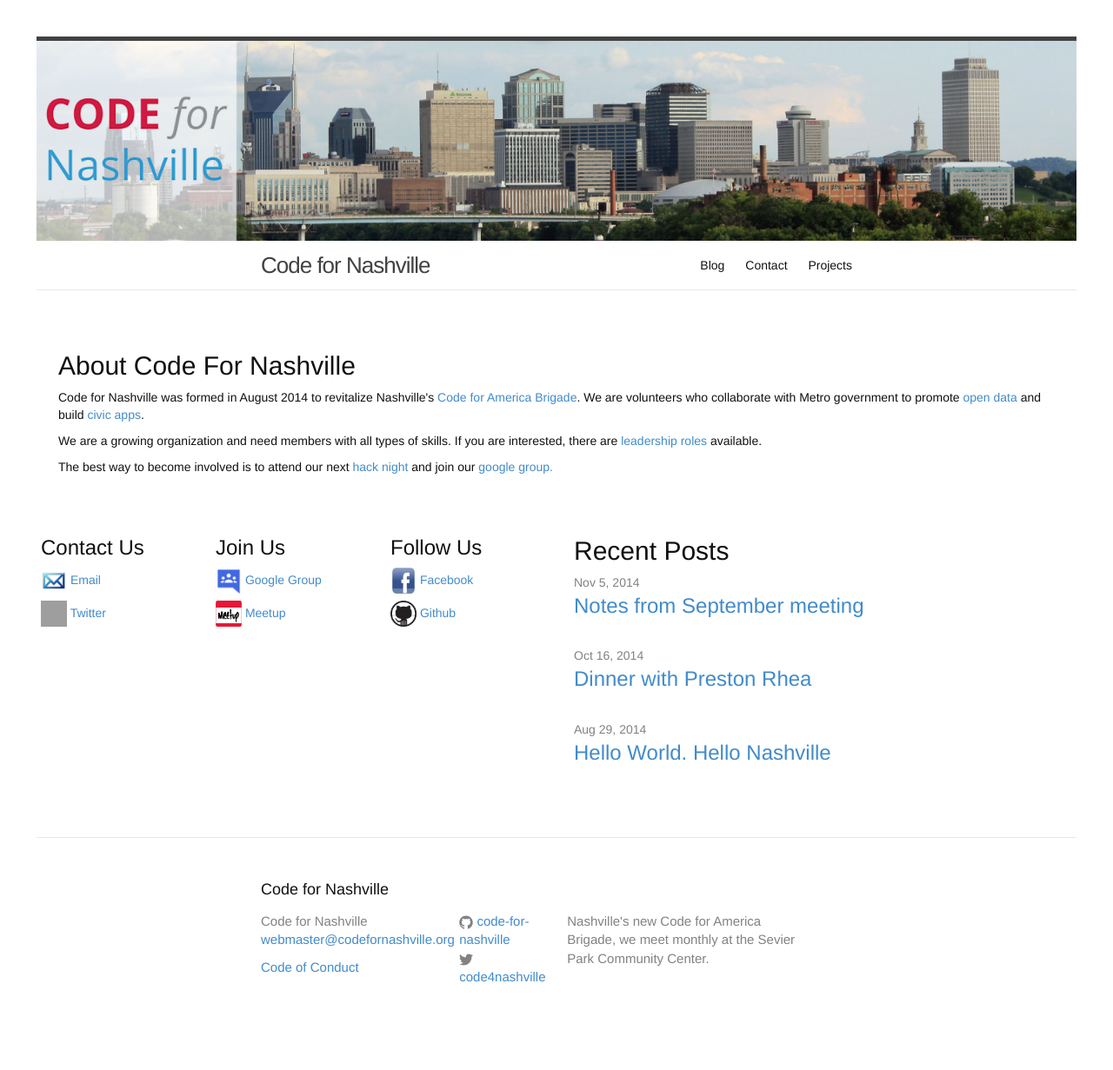
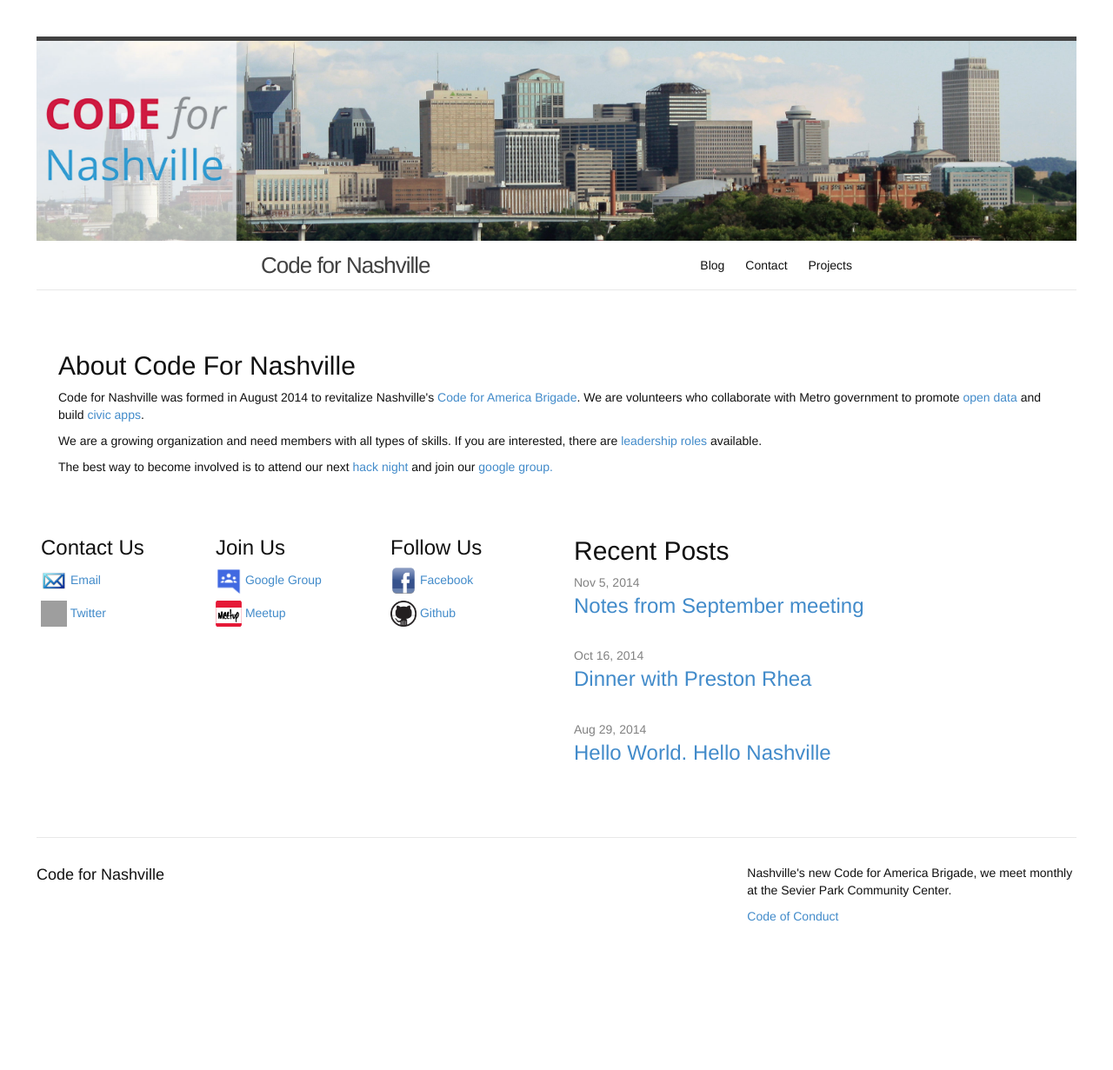
Before and after one commit to code-for-nashville/code-for-nashville.github.io, a Jekyll site: the page built from index.html, in a window 1280 px wide. Shown: the whole page at 87% size. Built offline with Jekyll 4.4.1, drawn with Linux system fonts in a browser that asks for light colours; nearby versions of some CDN libraries; after the commit the page ends 1146 px from its top, so only the background shows below that; grey boxes are pictures that could not be loaded.

Commit message:
Footer adjustments
Removed redundant contact information and opened up footer.

```diff
--- a/_includes/footer.html
+++ b/_includes/footer.html
@@ -1,59 +1,15 @@
   <footer class="site-footer">
 
-    <div class="wrapper">
-
-      <h2 class="footer-heading">{{ site.title }}</h2>
-
-      <div class="footer-col-wrapper">
-        <div class="footer-col  footer-col-1">
-          <ul class="contact-list">
-            <li>{{ site.title }}</li>
-            <li><a href="mailto:{{ site.email }}">{{ site.email }}</a></li>
-          </ul>
-          <ul class="contact-list">
-            <li><a href="https://github.com/code-for-nashville/codeofconduct">Code of Conduct</a></li>
-          </ul>
+      <div class="row">
+        <div class="col-xs-12 col-sm-6 col-lg-8">
+          <p class="footer-heading">{{ site.title }}</p>
         </div>
 
-        <div class="footer-col  footer-col-2">
-          <ul class="social-media-list">
-            {% if site.github_username %}
-            <li>
-              <a href="https://github.com/{{ site.github_username }}">
-                <span class="icon  icon--github">
-                  <svg viewBox="0 0 16 16">
-                    <path fill="#828282" d="M7.999,0.431c-4.285,0-7.76,3.474-7.76,7.761 c0,3.428,2.223,6.337,5.307,7.363c0.388,0.071,0.53-0.168,0.53-0.374c0-0.184-0.007-0.672-0.01-1.32 c-2.159,0.469-2.614-1.04-2.614-1.04c-0.353-0.896-0.862-1.135-0.862-1.135c-0.705-0.481,0.053-0.472,0.053-0.472 c0.779,0.055,1.189,0.8,1.189,0.8c0.692,1.186,1.816,0.843,2.258,0.645c0.071-0.502,0.271-0.843,0.493-1.037 C4.86,11.425,3.049,10.76,3.049,7.786c0-0.847,0.302-1.54,0.799-2.082C3.768,5.507,3.501,4.718,3.924,3.65 c0,0,0.652-0.209,2.134,0.796C6.677,4.273,7.34,4.187,8,4.184c0.659,0.003,1.323,0.089,1.943,0.261 c1.482-1.004,2.132-0.796,2.132-0.796c0.423,1.068,0.157,1.857,0.077,2.054c0.497,0.542,0.798,1.235,0.798,2.082 c0,2.981-1.814,3.637-3.543,3.829c0.279,0.24,0.527,0.713,0.527,1.437c0,1.037-0.01,1.874-0.01,2.129 c0,0.208,0.14,0.449,0.534,0.373c3.081-1.028,5.302-3.935,5.302-7.362C15.76,3.906,12.285,0.431,7.999,0.431z"/>
-                  </svg>
-                </span>
-
-                <span class="username">{{ site.github_username }}</span>
-              </a>
-            </li>
-            {% endif %}
-
-            {% if site.twitter_username %}
-            <li>
-              <a href="https://twitter.com/{{ site.twitter_username }}">
-                <span class="icon  icon--twitter">
-                  <svg viewBox="0 0 16 16">
-                    <path fill="#828282" d="M15.969,3.058c-0.586,0.26-1.217,0.436-1.878,0.515c0.675-0.405,1.194-1.045,1.438-1.809
-                    c-0.632,0.375-1.332,0.647-2.076,0.793c-0.596-0.636-1.446-1.033-2.387-1.033c-1.806,0-3.27,1.464-3.27,3.27 c0,0.256,0.029,0.506,0.085,0.745C5.163,5.404,2.753,4.102,1.14,2.124C0.859,2.607,0.698,3.168,0.698,3.767 c0,1.134,0.577,2.135,1.455,2.722C1.616,6.472,1.112,6.325,0.671,6.08c0,0.014,0,0.027,0,0.041c0,1.584,1.127,2.906,2.623,3.206 C3.02,9.402,2.731,9.442,2.433,9.442c-0.211,0-0.416-0.021-0.615-0.059c0.416,1.299,1.624,2.245,3.055,2.271 c-1.119,0.877-2.529,1.4-4.061,1.4c-0.264,0-0.524-0.015-0.78-0.046c1.447,0.928,3.166,1.469,5.013,1.469 c6.015,0,9.304-4.983,9.304-9.304c0-0.142-0.003-0.283-0.009-0.423C14.976,4.29,15.531,3.714,15.969,3.058z"/>
-                  </svg>
-                </span>
-
-                <span class="username">{{ site.twitter_username }}</span>
-              </a>
-            </li>
-            {% endif %}
-          </ul>
-        </div>
-
-        <div class="footer-col  footer-col-3">
+        <div class="col-xs-6 col-lg-4">
           <p class="text">{{ site.description }}</p>
+          <p><a href="https://github.com/code-for-nashville/codeofconduct">Code of Conduct</a></p>
         </div>
       </div>
 
-    </div>
-
   </footer>
 </div> <!-- .site-content -->
--- a/_sass/_layout.scss
+++ b/_sass/_layout.scss
@@ -113,61 +113,10 @@
     margin-bottom: $spacing-unit / 2;
 }
 
-.contact-list,
-.social-media-list {
+.contact-list {
     list-style: none;
     margin-left: 0;
 }
-
-.footer-col-wrapper {
-    font-size: 15px;
-    color: $grey-color;
-    margin-left: -$spacing-unit / 2;
-    @extend %clearfix;
-}
-
-.footer-col {
-    float: left;
-    margin-bottom: $spacing-unit / 2;
-    padding-left: $spacing-unit / 2;
-}
-
-.footer-col-1 {
-    width: -webkit-calc(35% - (#{$spacing-unit} / 2));
-    width:         calc(35% - (#{$spacing-unit} / 2));
-}
-
-.footer-col-2 {
-    width: -webkit-calc(20% - (#{$spacing-unit} / 2));
-    width:         calc(20% - (#{$spacing-unit} / 2));
-}
-
-.footer-col-3 {
-    width: -webkit-calc(45% - (#{$spacing-unit} / 2));
-    width:         calc(45% - (#{$spacing-unit} / 2));
-}
-
-@include media-query($on-laptop) {
-    .footer-col-1,
-    .footer-col-2 {
-        width: -webkit-calc(50% - (#{$spacing-unit} / 2));
-        width:         calc(50% - (#{$spacing-unit} / 2));
-    }
-
-    .footer-col-3 {
-        width: -webkit-calc(100% - (#{$spacing-unit} / 2));
-        width:         calc(100% - (#{$spacing-unit} / 2));
-    }
-}
-
-@include media-query($on-palm) {
-    .footer-col {
-        float: none;
-        width: -webkit-calc(100% - (#{$spacing-unit} / 2));
-        width:         calc(100% - (#{$spacing-unit} / 2));
-    }
-}
-
 
 
 /**
```
